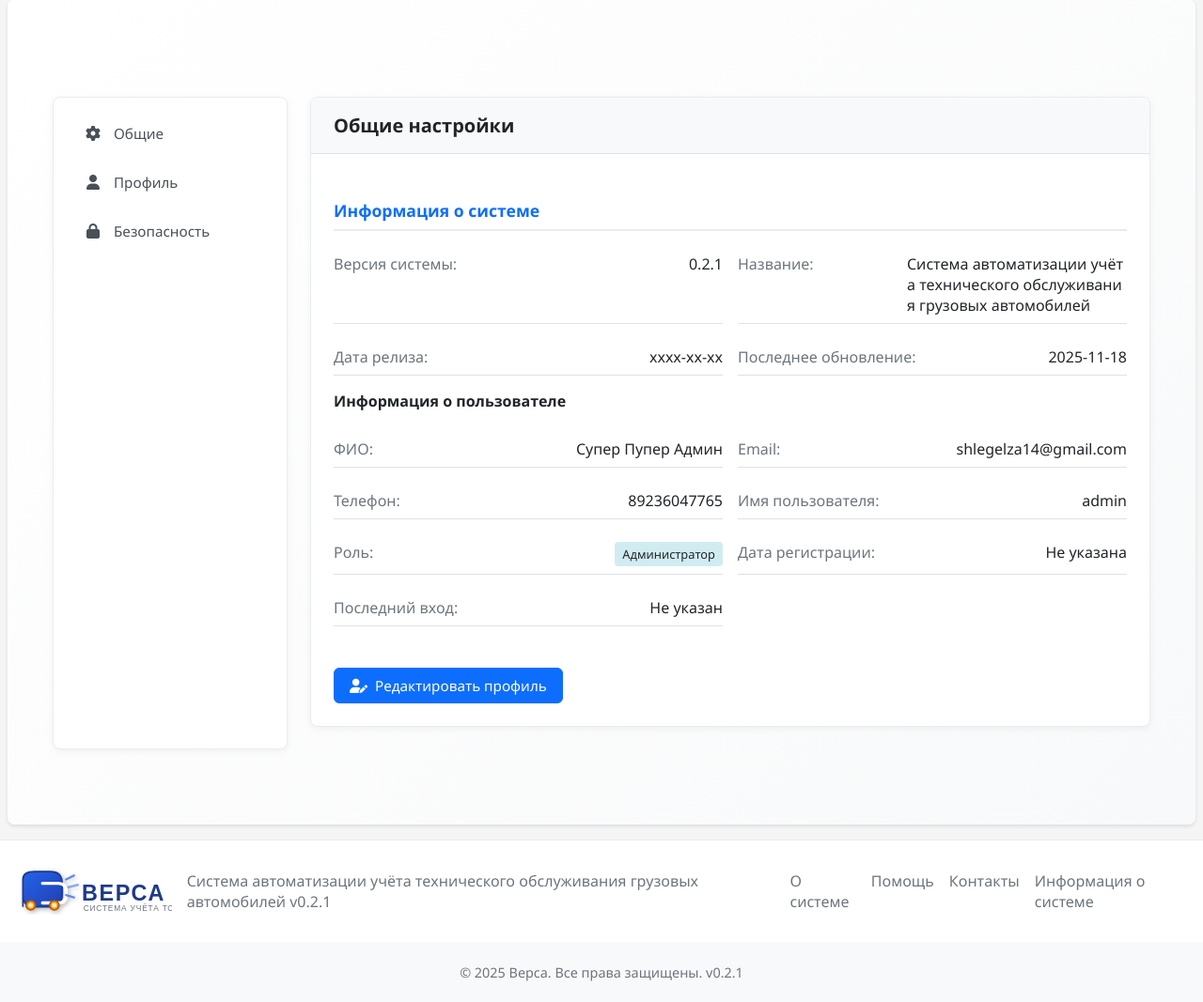
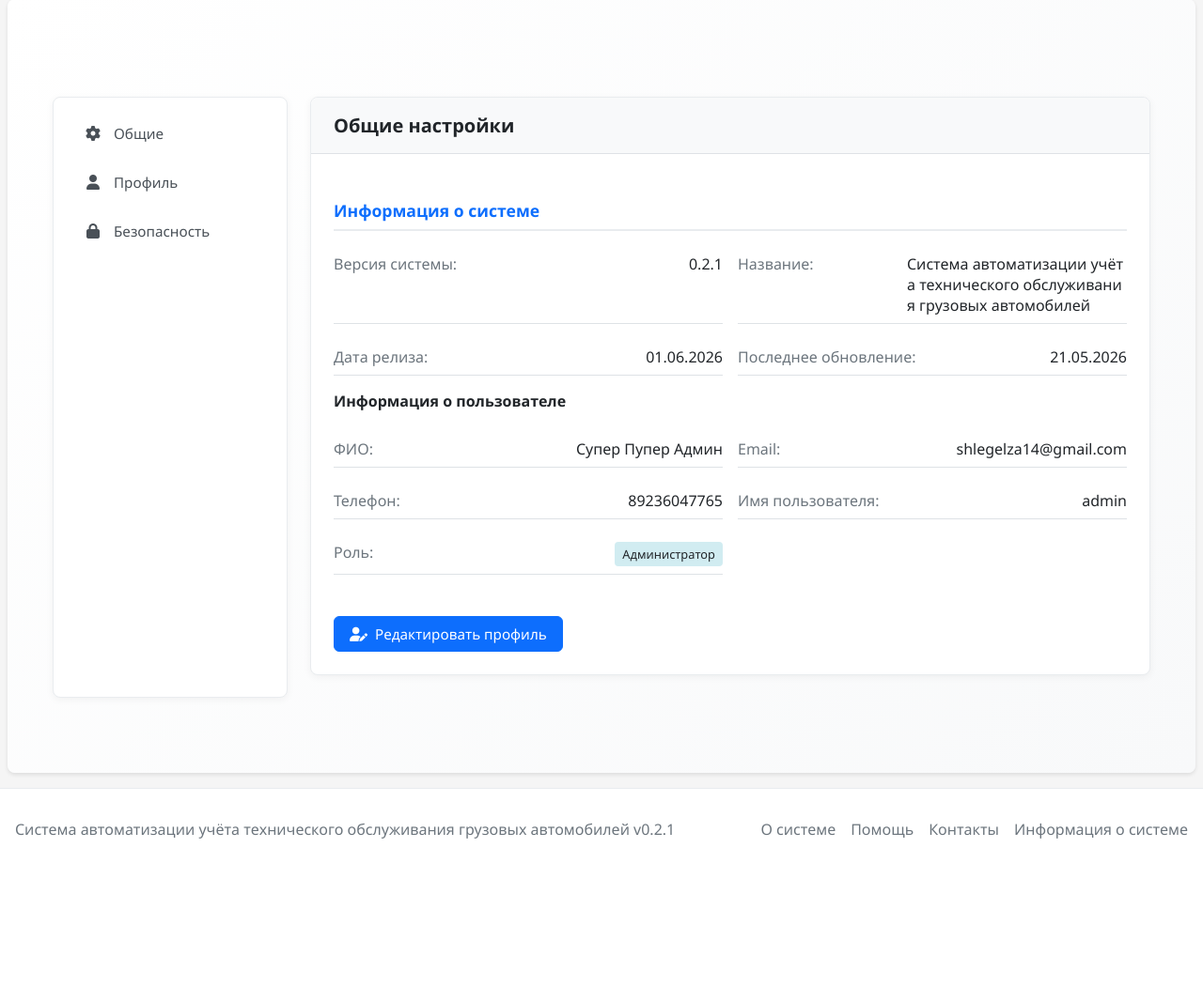
Before and after one commit to V1ct0r-git/VMS-Versa, a Flask app: page /settings in a window 1280 px wide. Shown: the part 84-1151 px from the top of the page at 94% size. After the commit the page ends 977 px from the top, so only its background shows below. Run offline with Flask 3, Linux system fonts and the light colour scheme; a user stored in the database is signed in; data comes from the database, SQL or seed files in the repository; parts of the project's set-up code (start-up, migrations or seed data) failed here and were passed over.

Commit message:
Update system requirements and UI elements
- Modified system_info.py to update development status to prerelease, set release date to 01.06.2026 and last update to 21.05.2026
- Updated base.html template to remove footer-bottom section and version logo from vehicle view page
- Removed last login field from user profile pages in admin/view_user.html and mechanics/view_mechanic.html
- Removed registration date field from multiple setting pages including settings/general.html and settings/profile.html
- Streamlined user information display across various templates by removing redundant date fields
- Simplified gitignore configuration for cleaner file exclusions

```diff
--- a/system_info.py
+++ b/system_info.py
@@ -11,9 +11,9 @@ SYSTEM_INFO = {
     'version': '0.2.1',
     'full_name': 'Система автоматизации учёта технического обслуживания грузовых автомобилей',
     'description': 'Современная система управления автотранспортом, разработанная для эффективного контроля за техническим состоянием транспортных средств, планирования технического обслуживания и управления механиками.',
-    'development_status': 'alpha',
-    'release_date': 'xxxx-xx-xx',
-    'last_update': '2025-11-18',
+    'development_status': 'пререлиз',
+    'release_date': '01.06.2026',
+    'last_update': '21.05.2026',
     'license': 'Proprietary',
     'author': 'Шлегель Виктор Алексеевич',
     'company': 'Верса',
--- a/templates/admin/view_user.html
+++ b/templates/admin/view_user.html
@@ -59,10 +59,6 @@
                 <div class="info-item">
                     <label>Количество попыток входа:</label>
                     <span>{{ user.loginAttempts or 0 }}</span>
-                </div>
-                <div class="info-item">
-                    <label>Дата регистрации:</label>
-                    <span>{{ user.passwordDate.strftime('%d.%m.%Y %H:%M') if user.passwordDate else '—' }}</span>
                 </div>
                 {% if user.blockedUntil %}
                 <div class="info-item">
--- a/templates/base.html
+++ b/templates/base.html
@@ -122,9 +122,6 @@
     <footer>
         <div class="footer-content">
             <div class="footer-info">
-                <div class="footer-logo">
-                    <img src="{{ url_for('static', filename='images/logo.svg') }}" alt="Верса" class="footer-logo-img">
-                </div>
                 <p>Система автоматизации учёта технического обслуживания грузовых автомобилей v{{ system_info.system.version }}</p>
             </div>
             <div class="footer-links">
@@ -133,9 +130,6 @@
                 <a href="/contact">Контакты</a>
                 <a href="/system-info">Информация о системе</a>
             </div>
-        </div>
-        <div class="footer-bottom">
-            <p>&copy; 2025 {{ system_info.system.company }}. Все права защищены. v{{ system_info.system.version }}</p>
         </div>
     </footer>
 
--- a/templates/mechanics/view_mechanic.html
+++ b/templates/mechanics/view_mechanic.html
@@ -66,9 +66,6 @@
 
                                     <span class="info-label">Телефон:</span>
                                     <span class="info-value">{{ mechanic.phone or '—' }}</span>
-
-                                    <span class="info-label">Дата регистрации:</span>
-                                    <span class="info-value">{{ mechanic.passwordDate.strftime('%d.%m.%Y %H:%M') if mechanic.passwordDate else '—' }}</span>
                                 </div>
                             </div>
                         </div>
--- a/templates/settings/general.html
+++ b/templates/settings/general.html
@@ -57,14 +57,6 @@
                         'mechanic': 'Механик',
                         'manager': 'Менеджер'
                     }[current_user_obj.role] }}</span>
-                </div>
-                <div class="info-item">
-                    <label>Дата регистрации:</label>
-                    <span>{{ current_user_obj.registrationDate.strftime('%d.%m.%Y %H:%M') if current_user_obj.registrationDate else 'Не указана' }}</span>
-                </div>
-                <div class="info-item">
-                    <label>Последний вход:</label>
-                    <span>{{ current_user_obj.lastLogin.strftime('%d.%m.%Y %H:%M') if current_user_obj.lastLogin else 'Не указан' }}</span>
                 </div>
             </div>
             <div class="form-actions" style="margin-top: 20px;">
```
Also changed, not shown: templates/settings/profile.html (+0 -8 lines), 1 other file.
